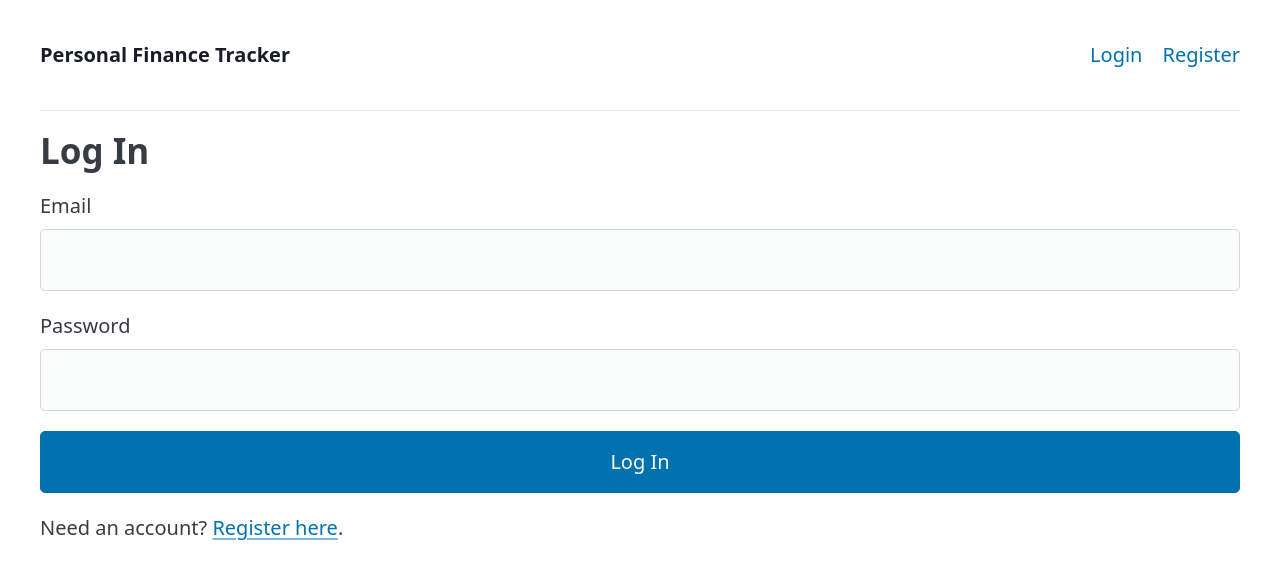
After one commit to PrajwalMadhyastha/personal-finance-webapp, a Flask app: page /login in a window 1280 px wide. The commit adds this page. Shown: the top 579 px of the page. Run offline with Flask 3, Linux system fonts and the light colour scheme; parts of the project's set-up code (start-up, migrations or seed data) failed here and were passed over; some libraries are stand-ins or nearby versions.

Commit message:
feat(auth): Implement user login, logout, and session management with Flask-Login

```diff
--- a/finance_tracker/models.py
+++ b/finance_tracker/models.py
@@ -1,6 +1,7 @@
 # finance_tracker/models.py
 from . import db, bcrypt
 from datetime import datetime
+from flask_login import UserMixin
 
 # --- The Single, Correct Expense Model ---
 class Expense(db.Model):
@@ -71,7 +72,7 @@ class RecurringExpense(Expense):
 
 # --- The User Model ---
 # The User class definition does not need to change.
-class User(db.Model):
+class User(db.Model, UserMixin):
     id = db.Column(db.Integer, primary_key=True)
     username = db.Column(db.String(80), unique=True, nullable=False)
     email = db.Column(db.String(120), unique=True, nullable=False)
--- a/finance_tracker/routes.py
+++ b/finance_tracker/routes.py
@@ -2,10 +2,12 @@
 from flask import Blueprint, render_template, request, redirect, url_for, flash, current_app
 from .models import Expense, User
 from . import db
+from flask_login import login_user, logout_user, login_required, current_user
 
 main_bp = Blueprint('main', __name__)
 
 @main_bp.route('/')
+@login_required
 def home():
     """Renders the homepage and displays expenses."""
     current_app.logger.debug("Home page accessed.") # Use DEBUG for verbose, developer-level info
@@ -13,6 +15,7 @@ def home():
     return render_template('index.html', expenses=expenses)
 
 @main_bp.route('/add_expense', methods=['GET', 'POST'])
+@login_required
 def add_expense():
     if request.method == 'POST':
         description = request.form['description']
@@ -50,6 +53,7 @@ def add_expense():
         return render_template('add_expense_form.html')
 
 @main_bp.route('/delete/<int:expense_id>', methods=['POST'])
+@login_required
 def delete_expense(expense_id):
     """Deletes an expense from the database."""
 
@@ -76,6 +80,7 @@ def delete_expense(expense_id):
     return redirect(url_for('main.home'))
 
 @main_bp.route('/edit/<int:expense_id>', methods=['GET', 'POST'])
+@login_required
 def edit_expense(expense_id):
     """
     Handles both displaying the edit form (GET) and updating the expense (POST).
@@ -124,6 +129,36 @@ def edit_expense(expense_id):
     else:
         return render_template('edit_expense.html', expense=expense_to_edit, title="Edit Expense")
 
+@main_bp.route('/login', methods=['GET', 'POST'])
+def login():
+    # If the user is already logged in, redirect them to the homepage
+    if current_user.is_authenticated:
+        return redirect(url_for('main.home'))
+
+    if request.method == 'POST':
+        email = request.form['email']
+        password = request.form['password']
+        user = User.query.filter_by(email=email).first()
+
+        # Check if the user exists and the password is correct
+        if user and user.check_password(password):
+            login_user(user) # This function from Flask-Login handles the session
+            # The 'next' parameter is for redirecting users back to the page they were trying to access
+            next_page = request.args.get('next')
+            flash('Logged in successfully!', 'success')
+            return redirect(next_page or url_for('main.home'))
+        else:
+            flash('Login unsuccessful. Please check email and password.', 'error')
+
+    return render_template('login.html', title="Log In")
+
+@main_bp.route('/logout')
+@login_required
+def logout():
+    logout_user() # This function from Flask-Login clears the session
+    flash('You have been logged out.', 'info')
+    return redirect(url_for('main.login'))
+
 @main_bp.route('/register', methods=['GET', 'POST'])
 def register():
     """Handles user registration."""
@@ -153,8 +188,7 @@ def register():
             db.session.commit()
             flash(f"Account created for {username}! You can now log in.", 'success')
             current_app.logger.info(f"New user registered: {username}")
-            # For now, redirect to home. Later, this will go to a login page.
-            return redirect(url_for('main.home'))
+            return redirect(url_for('main.login'))
         except Exception as e:
             db.session.rollback()
             flash(f"An error occurred: {e}", 'error')
--- a/finance_tracker/templates/base.html
+++ b/finance_tracker/templates/base.html
@@ -19,11 +19,16 @@
     <main class="container">
         <nav>
             <ul>
-                <li><strong>Personal Finance Tracker</strong></li>
+                <li><a href="{{ url_for('main.home') }}" class="contrast"><strong>Personal Finance Tracker</strong></a></li>
             </ul>
             <ul>
-                <li><a href="{{ url_for('main.home') }}">Home</a></li>
-                <li><a href="{{ url_for('main.add_expense') }}">Add Expense</a></li>
+                {% if current_user.is_authenticated %}
+                    <li><a href="{{ url_for('main.add_expense') }}">Add Expense</a></li>
+                    <li><a href="{{ url_for('main.logout') }}">Logout</a></li>
+                {% else %}
+                    <li><a href="{{ url_for('main.login') }}">Login</a></li>
+                    <li><a href="{{ url_for('main.register') }}">Register</a></li>
+                {% endif %}
             </ul>
         </nav>
         <hr>
--- /dev/null
+++ b/finance_tracker/templates/login.html
@@ -0,0 +1,19 @@
+{% extends "base.html" %}
+
+{% block title %}Log In{% endblock %}
+
+{% block content %}
+    <h2>Log In</h2>
+    <form method="POST" action="{{ url_for('main.login') }}">
+        <label for="email">Email</label>
+        <input type="email" id="email" name="email" required>
+
+        <label for="password">Password</label>
+        <input type="password" id="password" name="password" required>
+
+        <button type="submit">Log In</button>
+    </form>
+    <p>
+        Need an account? <a href="{{ url_for('main.register') }}">Register here</a>.
+    </p>
+{% endblock %}
--- a/requirements.txt
+++ b/requirements.txt
@@ -4,6 +4,7 @@ blinker==1.9.0
 click==8.2.1
 Flask==3.1.1
 Flask-Bcrypt==1.0.1
+Flask-Login==0.6.3
 Flask-Migrate==4.1.0
 Flask-SQLAlchemy==3.1.1
 greenlet==3.2.3
```
Also changed, not shown: finance_tracker/__init__.py (+11 -1 lines), 1 other file.
